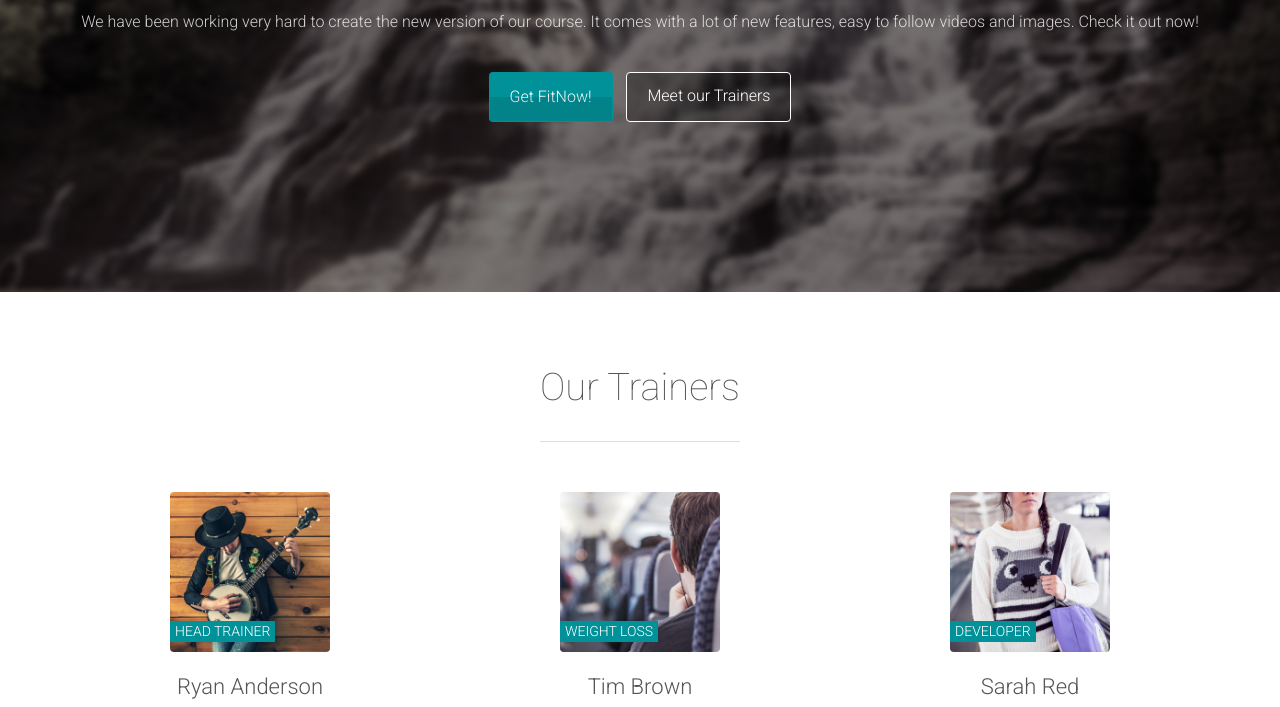
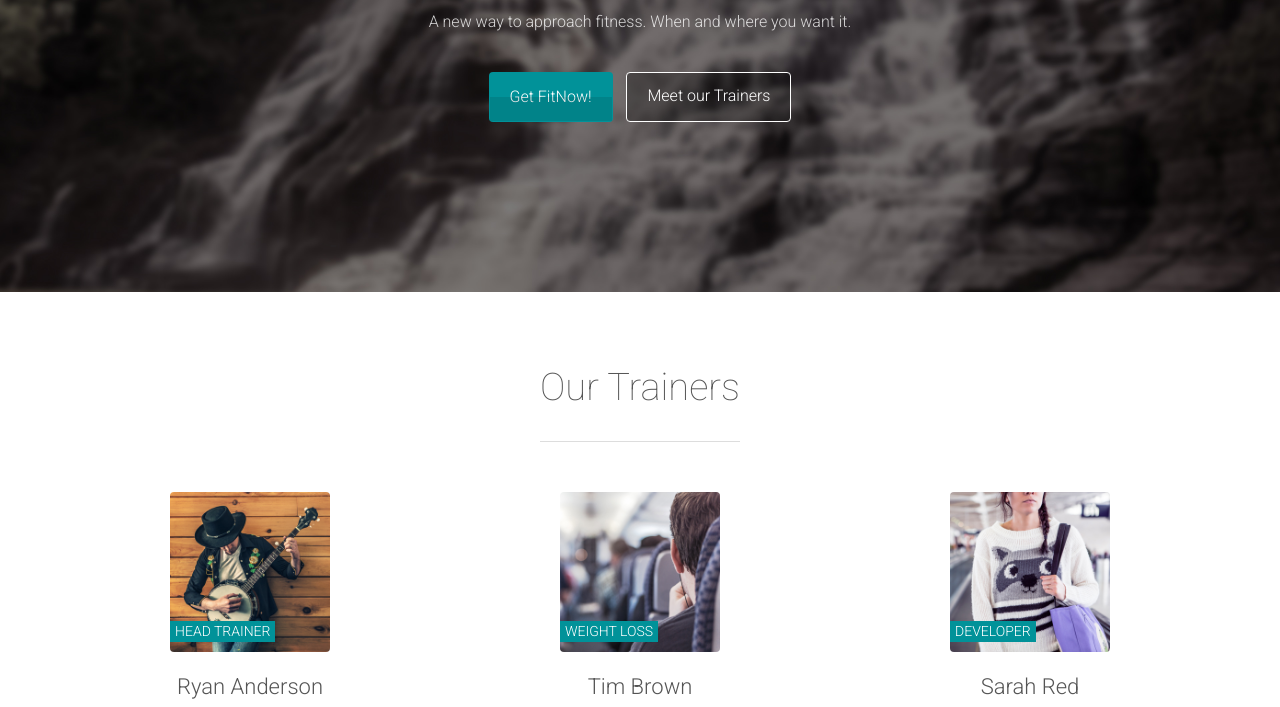
Before and after one commit to FitNow/fitnow.github.io, a plain HTML site: page index.html in a window 1280 px wide. Shown: the part 393-1100 px from the top of the page. Drawn offline with Linux system fonts and the light colour scheme; a web font is replaced by a local one.

Commit message:
tagline update

```diff
--- a/index.html
+++ b/index.html
@@ -87,8 +87,7 @@
                             <h1 class="wow fadeInLeftBig">Fitness on Demand</h1>
                             <div class="description wow fadeInLeftBig">
                             	<p>
-	                            	We have been working very hard to create the new version of our course.
-	                            	It comes with a lot of new features, easy to follow videos and images. Check it out now!
+	                          A new way to approach fitness.  When and where you want it.
                             	</p>
                             </div>
                             <div class="top-big-link wow fadeInUp">
```
